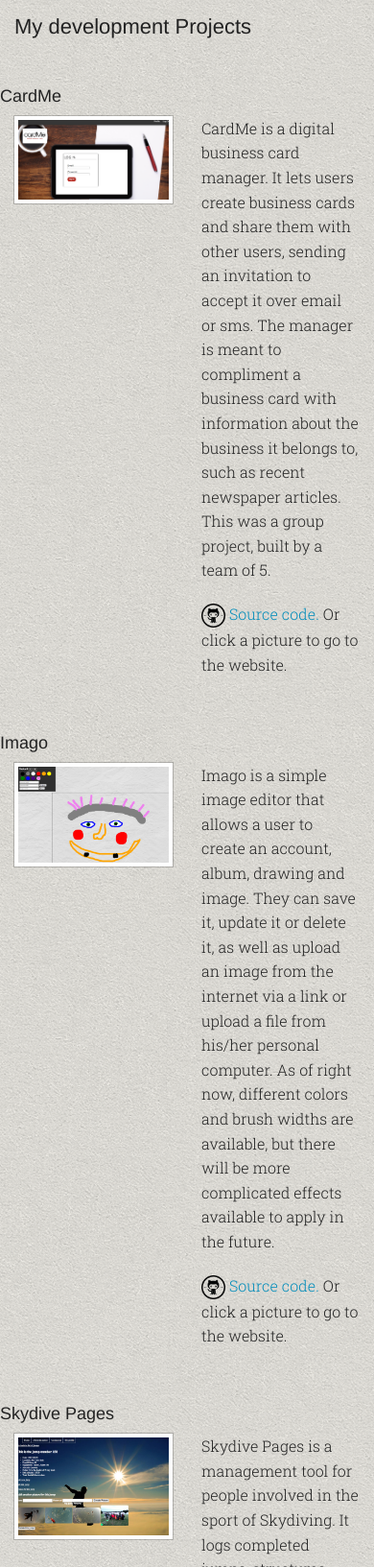
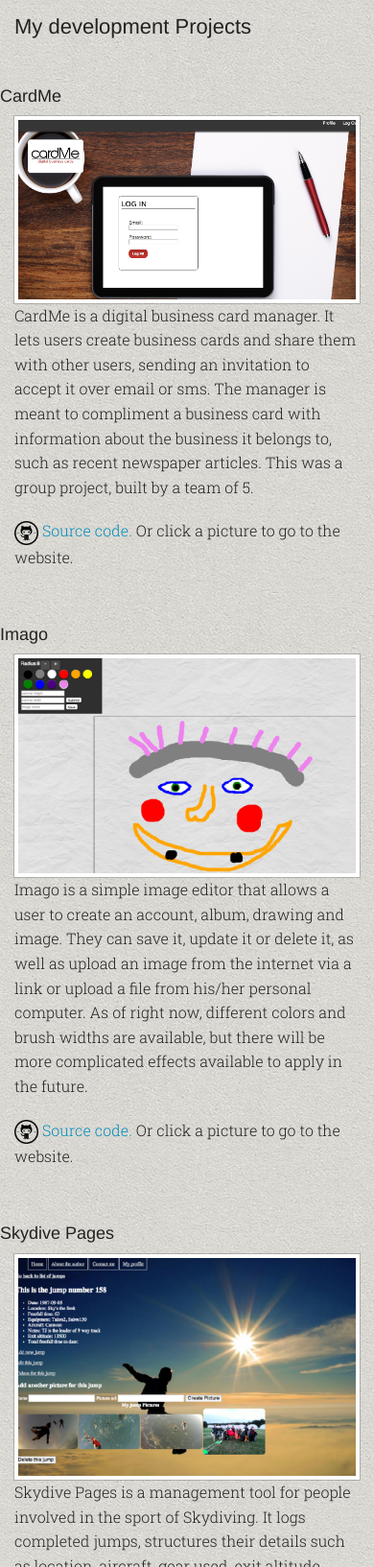
Before and after one commit to dmitryjum/dmitryjum.github.io, a plain HTML site: page index.html in a window 390 px wide. Shown: the part 1400-3033 px from the top of the page at 96% size. Drawn offline with Linux system fonts and the light colour scheme.

Commit message:
made project section responsive

```diff
--- a/index.html
+++ b/index.html
@@ -99,10 +99,10 @@
           <h3>My development Projects</h3>
           <div class="row" id="cardme">
             <h5>CardMe</h5>
-            <div class="small-6 columns">
+            <div class="small-12 large-6 columns">
               <a class="th" href="http://getcarded.herokuapp.com/"><img src="img/cardme.png" width="400"></a>
             </div>
-            <div class="small-6 columns">
+            <div class="small-12 large-6 columns">
               <p>CardMe is a digital business card manager. It lets users create business cards and share them with other users, sending an invitation to accept it over email or sms. The manager is meant to compliment a business card with information about the business it belongs to, such as recent newspaper articles. This was a group project, built by a team of 5.</p>
               <p><a href="https://github.com/dmitryjum/cardMe"><img src="img/github_icon-150x150.png" width="25"> Source code.</a> Or click a picture to go to the website.</p>
             </div>
@@ -110,10 +110,10 @@
 
           <div class="row" id="imago">
             <h5>Imago</h5>
-            <div class="small-6 columns">
+            <div class="small-12 large-6 columns">
               <a class="th" href="http://imagoedit.herokuapp.com/"><img src="img/editor.png" width="400"></a>
             </div>
-            <div class="small-6 columns">
+            <div class="small-12 large-6 columns">
               <p>Imago is a simple image editor that allows a user to create an account, album, drawing and image. They can save it, update it or delete it, as well as upload an image from the internet via a link or upload a file from his/her personal computer. As of right now, different colors and brush widths are available, but there will be more complicated effects available to apply in the future.</p>
               <p><a href="https://github.com/dmitryjum/Imago"><img src="img/github_icon-150x150.png" width="25"> Source code.</a> Or click a picture to go to the website.</p>
             </div>
@@ -121,10 +121,10 @@
 
           <div class="row">
             <h5>Skydive Pages</h5>
-            <div class="small-6 columns">
+            <div class="small-12 large-6 columns">
               <a class="th" href="http://skydivepages.herokuapp.com/"><img src="img/logbook.png" width="400"></a>
             </div>
-            <div class="small-6 columns">
+            <div class="small-12 large-6 columns">
               <p>Skydive Pages is a management tool for people involved in the sport of Skydiving. It logs completed jumps, structures their details such as location, aircraft, gear used, exit altitude, freefall time, as well as associated pictures and videos taken during those jumps. It allows users to share jump info/pictures/videos with other users. This is an ongoing project, and features like calendar of events, picture/video comments are currently in progress.</p>
               <p><a href="https://github.com/dmitryjum/logbook"><img src="img/github_icon-150x150.png" width="25px"> Source code.</a> Or click a picture to go to the website.</p>
             </div>
@@ -132,10 +132,10 @@
 
           <div class="row">
             <h5>Golddigger</h5>
-            <div class="small-6 columns">
+            <div class="small-12 large-6 columns">
               <a class="th" href="http://golddiger.herokuapp.com/"><img src="img/golddigger.png" width="400"></a>
             </div>
-            <div class="small-6 columns">
+            <div class="small-12 large-6 columns">
               <p>Golddigger is a small project that was built within the night of TechCrunch Disrupt Hackathon on May 3rd 2014. The application has only one feature: it shows limited list of investors filtered by type and period of their investments. The application is built on Ruby on Rails and JavaScript. The investors and investment database is seeded with using CrunchBase API. The application was not intended for a wide public use, it served more as personal exercising platform for CrunchBase API usage practice. Team of 3 people has contributed to this project.</p>
               <p><a href="https://github.com/dmitryjum/goldigger"><img src="img/github_icon-150x150.png" width="25px"> Source code.</a> Or click a picture to go to the website.</p>
             </div>
```
